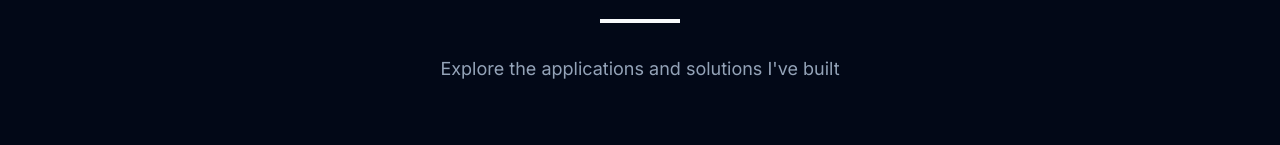
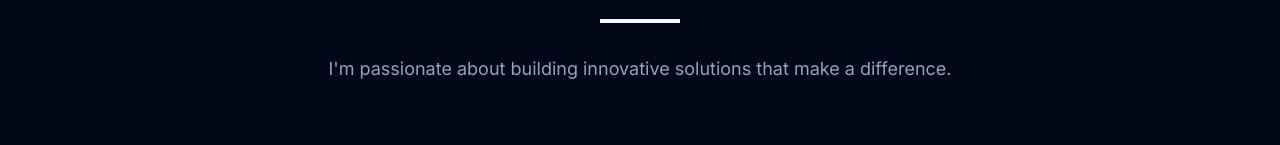
Before and after one commit to Rkgandhi00/portfolio, a Next.js app: page /projects in a window 1280 px wide. Shown: the part 149-294 px from the top of the page. Built offline with nearby package versions, Linux system fonts and the light colour scheme.

Commit message:
resolve build errors

```diff
--- a/src/app/projects/page.tsx
+++ b/src/app/projects/page.tsx
@@ -7,7 +7,6 @@ import Image from 'next/image';
 import Link from 'next/link';
 import {
   ExternalLink,
-  Github,
   X,
   ChevronRight,
   ChevronLeft,
@@ -19,7 +18,7 @@ import { Button } from '@/src/components/ui/button';
 import { cn } from '@/src/lib/utils';
 
 // Project Types for TypeScript
-type ProjectTag = 'React' | 'Next.js' | 'TypeScript' | 'Node.js' | 'ASP.NET' | 'MongoDB' | 'SQL' | 'Azure' | 'AWS' | 'UI/UX' | 'Mobile' | 'GraphQL' | 'C#' | '.NET' | 'Angular' | 'DevOps' | 'Java' | 'GenAI' | 'AI/ML' | 'Data Engineering' | 'MCP' | 'Docker' | 'Kubernetes' | 'Python';
+type ProjectTag = 'React' | 'Next.js' | 'TypeScript' | 'Node.js' | 'ASP.NET' | 'MongoDB' | 'SQL' | 'Azure' | 'AWS' | 'UI/UX' | 'Mobile' | 'GraphQL' | 'C#' | '.NET' | 'Angular' | 'DevOps' | 'Java' | 'GenAI' | 'AI/ML' | 'Data Engineering' | 'MCP' | 'Docker' | 'Kubernetes' | 'Python' | 'Terraform' | 'gRPC' | 'RabbitMQ' | 'SSIS' | 'IoT' | 'Raspberry Pi' | 'Arduino' | 'RFID' | 'PLC' | 'SCADA' | 'Edge Computing' | 'LoRaWAN' | 'AI' | 'ESP32' | 'MQTT';
 
 interface Project {
   id: string;
@@ -270,7 +269,7 @@ export default function ProjectsPage() {
             animate={{ opacity: 1 }}
             transition={{ duration: 0.8, delay: 0.5 }}
           >
-            Explore the applications and solutions I've built
+            I&apos;m passionate about building innovative solutions that make a difference.
           </motion.p>
         </div>
       </section>
--- a/src/components/contact/contact-form.tsx
+++ b/src/components/contact/contact-form.tsx
@@ -148,7 +148,7 @@ export function ContactForm({ variant = 'page', onClose }: ContactFormProps) {
                   </Button>
                 </div>
                 <p className="mt-4 text-sm text-muted-foreground">
-                  Feel free to reach out on any platform. I typically respond within 24 hours.
+                  Feel free to reach out on any platform. I&apos;ll typically respond within 24 hours.
                 </p>
               </div>
             </div>
@@ -232,7 +232,7 @@ export function ContactForm({ variant = 'page', onClose }: ContactFormProps) {
                   {formStatus === 'success' && (
                     <div className="bg-green-500/10 text-green-500 p-3 rounded-md flex items-start">
                       <CheckCircle className="w-5 h-5 mr-2 flex-shrink-0 mt-0.5" />
-                      <p className="text-sm">Your message has been sent successfully. I'll get back to you soon!</p>
+                      <p className="text-sm">Your message has been sent successfully. I&apos;ll get back to you soon!</p>
                     </div>
                   )}
 
```
Also changed, not shown: src/app/resume/page.tsx (+0 -11 lines).
